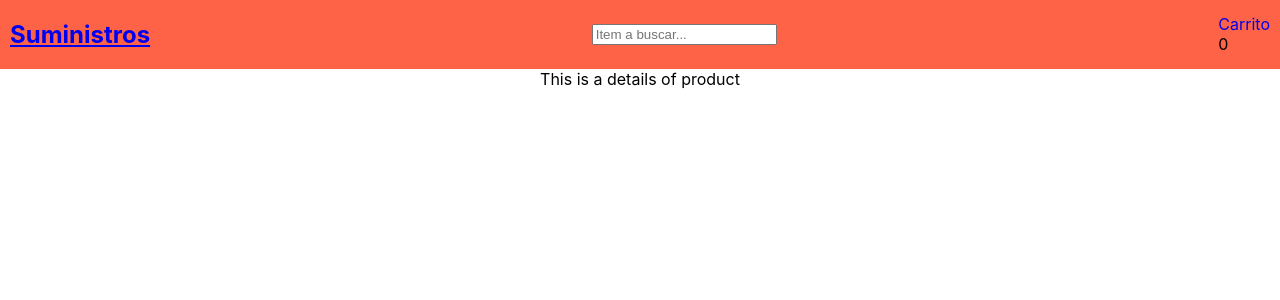
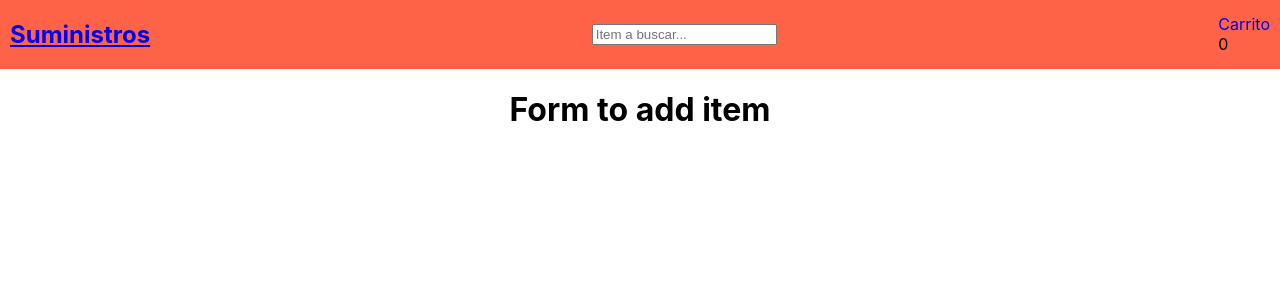
Before and after one commit to carlosdummy14/supplies, a React (Create React App) app: page /add-item in a window 1280 px wide. Shown: the top 300 px of the page. Built offline with nearby package versions, Linux system fonts and the light colour scheme; data requests are answered from the project's data file.

Commit message:
README definition

```diff
--- a/public/index.html
+++ b/public/index.html
@@ -1,20 +1,20 @@
 <!DOCTYPE html>
-<html lang="en">
+<html lang="es">
+
 <head>
   <meta charset="utf-8" />
   <link rel="icon" href="%PUBLIC_URL%/favicon.ico" />
   <meta name="viewport" content="width=device-width, initial-scale=1" />
   <meta name="theme-color" content="#000000" />
-    <meta
-      name="description"
-      content="Web site created using create-react-app"
-    />
+  <meta name="description" content="Web site created using create-react-app" />
   <link rel="apple-touch-icon" href="%PUBLIC_URL%/logo192.png" />
   <link rel="manifest" href="%PUBLIC_URL%/manifest.json" />
   <title>React App</title>
 </head>
+
 <body>
   <noscript>You need to enable JavaScript to run this app.</noscript>
   <div id="root"></div>
 </body>
+
 </html>
--- a/src/App.js
+++ b/src/App.js
@@ -6,6 +6,7 @@ import './App.css'
 import ListOfItems from './components/ListOfItems'
 import Navbar from './components/Navbar'
 import ShoppingCar from './components/ShoppingCar'
+import AddItem from './pages/AddItem'
 import { getAllItems } from './reducers/itemsReducer'
 import { getAll } from './services/items'
 
@@ -23,11 +24,12 @@ const App = () => {
       <Navbar />
       <div className='App'>
         <Switch>
+          <Route exact component={ListOfItems} path='/' />
           <Route component={ShoppingCar} path='/shoppingcar' />
+          <Route component={AddItem} path='/add-item' />
           <Route path='/:id'>
             <div>This is a details of product</div>
           </Route>
-          <Route exact component={ListOfItems} path='/' />
           <Route>
             <div>Not Found</div>
           </Route>
--- /dev/null
+++ b/src/pages/AddItem.js
@@ -0,0 +1,11 @@
+import React from 'react'
+
+const AddItem = () => {
+  return (
+    <div>
+      <h1>Form to add item</h1>
+    </div>
+  )
+}
+
+export default AddItem
```
Also changed, not shown: 1 other file (tests, documents, lock files or other folders). Lines whose indentation alone changed are shown as unchanged.
